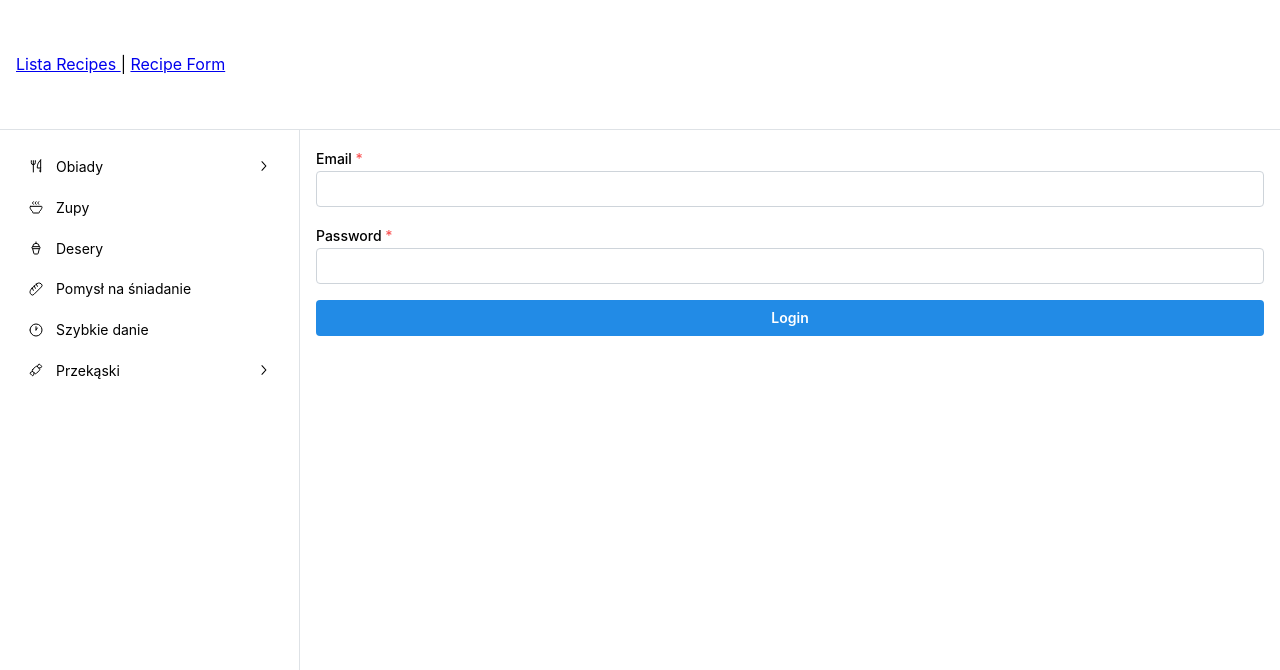
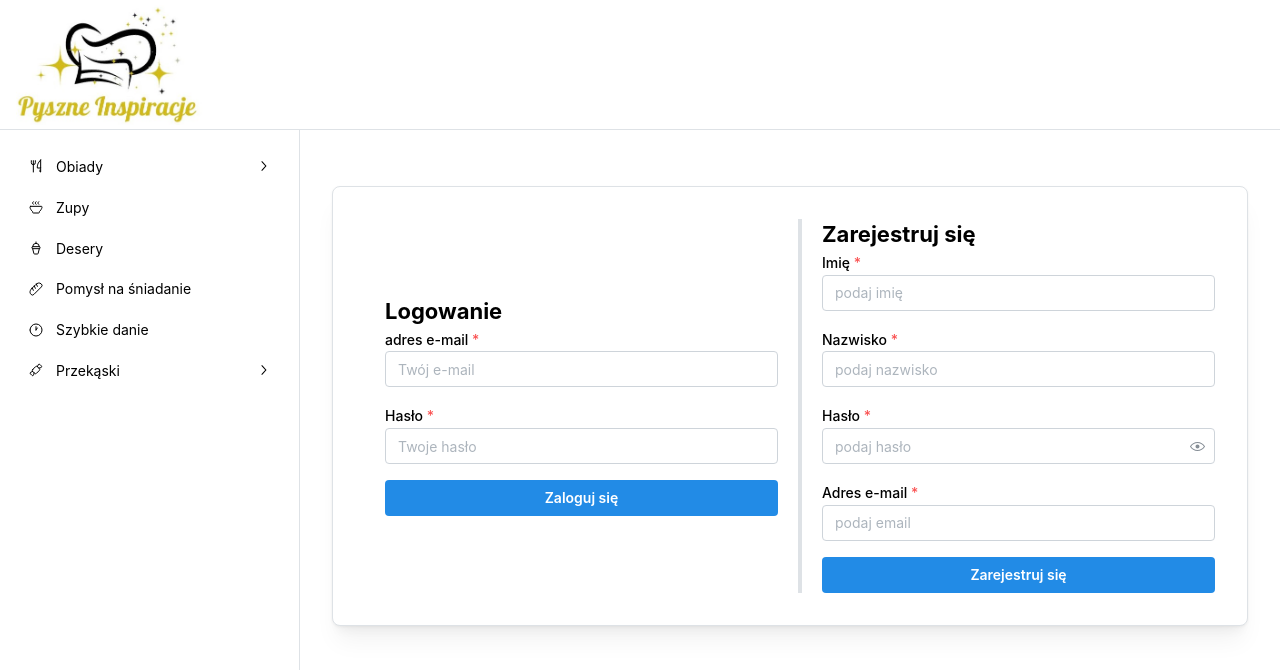
Before and after one commit to Dawid511/RecipesApp_frontend, a React (Create React App) app: page /login in a window 1280 px wide. Shown: the top 670 px of the page. Built offline with nearby package versions, Linux system fonts and the light colour scheme; no server answers.

Commit message:
nie dzialaja powiadomienia i rejestracja, dodany formularz rejestracji

```diff
--- a/src/components/Header.tsx
+++ b/src/components/Header.tsx
@@ -1,9 +1,24 @@
 import {Link} from "react-router-dom";
+import {Group} from "@mantine/core";
 
 export const Header = () => {
     return (
         <div>
-            <Link to={'/recipe'}> Lista Recipes </Link> | <Link to={'/recipe/new'}> Recipe Form </Link>
+            <Group justify="space-between">
+                <Group>
+                    <img
+                        src={process.env.PUBLIC_URL + "PyszneInspiracje.jpg"}
+                        alt="Pyszne Inspiracje Image"
+                        style={{
+                            borderRadius: "10px",
+                            height: "120px",
+                            width: "auto",
+                        }}
+                    />
+
+
+                </Group>
+            </Group>
         </div>
     )
 }
--- a/src/features/login/LoginPage.tsx
+++ b/src/features/login/LoginPage.tsx
@@ -1,11 +1,21 @@
 import React, {FC} from "react";
 import {useForm} from "@mantine/form";
-import {Button, Stack, TextInput} from "@mantine/core";
+import {Button, Container, Divider, Group, Paper, Stack, TextInput, Title, Text, PasswordInput} from "@mantine/core";
 import {useNavigate} from "react-router-dom";
 import {login} from "./api/login";
-import {loginErrorNotification} from "./notifications";
+import {loginErrorNotification, registerErrorNotification} from "./notifications";
+import {register} from "./api/register";
+import {Simulate} from "react-dom/test-utils";
+import submit = Simulate.submit;
 
 type LoginFormType = {
+    email: string;
+    password: string;
+}
+
+type RegisterFormType = {
+    firstName: string;
+    lastName: string;
     email: string;
     password: string;
 }
@@ -19,24 +29,74 @@ export const LoginPage: FC = () => {
         },
     });
 
+    const form2 = useForm<RegisterFormType>({
+        initialValues: {
+            firstName: '',
+            lastName: '',
+            email: '',
+            password: '',
+        },
+    });
+
     const handleSubmit = async (data: LoginFormType) => {
         try {
             await login(data.email, data.password);
             navigate('/recipePage');
         } catch (error) {
-            loginErrorNotification();
+            registerErrorNotification();
+        }
+    }
+
+    const handleSubmitRegistration = async (data: RegisterFormType) => {
+        try {
+            await register(data.firstName, data.lastName, data.email, data.password);
+            navigate('/login');
+        } catch (error) {
+            registerErrorNotification();
         }
     }
 
     return (
-        <div style={{width: '100%'}}>
-            <form onSubmit={form.onSubmit(values => handleSubmit(values))}>
-                <Stack gap="md">
-                    <TextInput required type="email" label="Email" {...form.getInputProps('email')}/>
-                    <TextInput required type="password" label="Password" {...form.getInputProps('password')}/>
-                    <Button type="submit">Login</Button>
-                </Stack>
-            </form>
-        </div>
-    )
+        <Container size="lg" style={{paddingTop: '5vh', height: "100vh"}}>
+            <Paper withBorder shadow="md" p="xl" radius="md"
+                   style={{
+                       height: 'auto',
+                       display: 'flex',
+                       flexDirection: 'column',
+                       justifyContent: 'top'
+                   }}>
+                <div style={{
+                    display: 'flex',
+                    width: '100%',
+                    alignItems: 'center',
+                    justifyContent: 'space-between',
+                }}>
+                    <form onSubmit={form.onSubmit(handleSubmit)} style={{flex: 1, padding: '20px'}}>
+                        <Title order={3}>Logowanie</Title>
+                        <TextInput required label="adres e-mail" placeholder="Twój e-mail"
+                                   style={{marginBottom: '1rem'}} {...form.getInputProps('email')} />
+                        <TextInput required label="Hasło" placeholder="Twoje hasło"
+                                   style={{marginBottom: '1rem'}} {...form.getInputProps('password')} />
+                        <Button fullWidth type="submit">Zaloguj się</Button>
+
+                    </form>
+                    <Divider orientation="vertical" size="lg"
+                             style={{height: 'auto', padding: '10px'}}/>
+
+                    <form onSubmit={form2.onSubmit(handleSubmitRegistration)} style={{flex: 1}}>
+                        <Title order={3}>Zarejestruj się</Title>
+                        <TextInput required label="Imię" placeholder="podaj imię"
+                                   style={{marginBottom: '1rem'}} {...form2.getInputProps('firstName')} />
+                        <TextInput required label="Nazwisko" placeholder="podaj nazwisko"
+                                   style={{marginBottom: '1rem'}} {...form2.getInputProps('lastName')} />
+                        <PasswordInput required label="Hasło" placeholder="podaj hasło"
+                                       style={{marginBottom: '1rem'}} {...form2.getInputProps('password')} />
+                        <TextInput required label="Adres e-mail" placeholder="podaj email"
+                                   style={{marginBottom: '1rem'}} {...form2.getInputProps('email')} />
+                        <Button fullWidth type="submit">Zarejestruj się</Button>
+                    </form>
+                </div>
+            </Paper>
+        </Container>
+    );
 }
--- /dev/null
+++ b/src/features/login/api/register.ts
@@ -0,0 +1,15 @@
+import {API_URL} from "../../../config";
+
+export const register = async (firstname: string, lastname: string, password: string, email: string) => {
+    const response = await fetch(`${API_URL}/user`, {
+        method: 'POST',
+        headers: {
+            ContentType: 'application/json',
+            Authorization: 'Basic ' + window.btoa(firstname + ":" + lastname + ":" + password + ":" + email),
+        },
+        credentials: 'include'
+    });
+
+    if (response.status !== 200) throw new Error('Registration failed');
+    return await response.text();
+}
--- a/src/features/login/notifications.ts
+++ b/src/features/login/notifications.ts
@@ -4,6 +4,14 @@ export const loginErrorNotification = () => {
     showNotification({
         color: 'red',
         title: 'Error',
-        message: 'Login failed'
+        message: 'Login failed',
     })
 }
+
+export const registerErrorNotification = () => {
+    showNotification({
+        color: 'red',
+        title: 'Error',
+        message: 'Register failed'
+    })
+}
```
